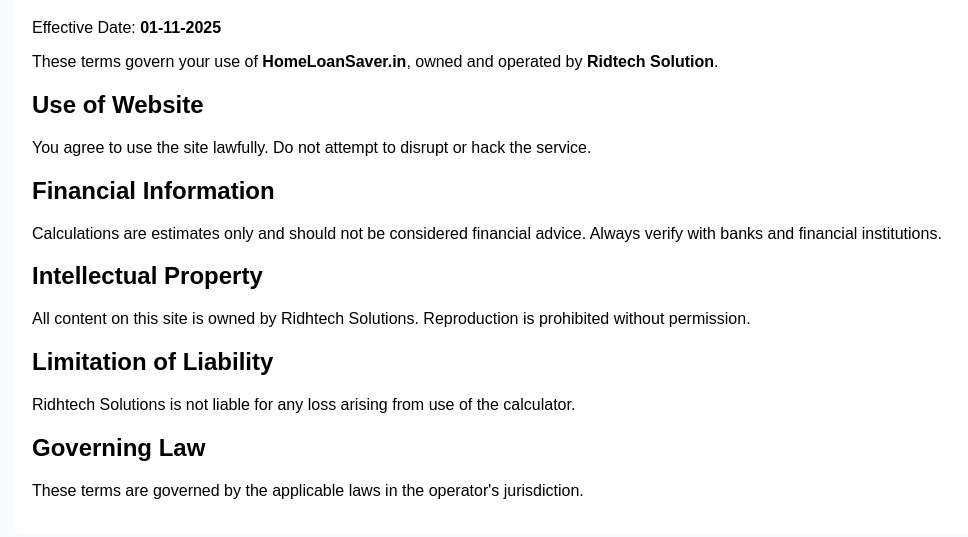
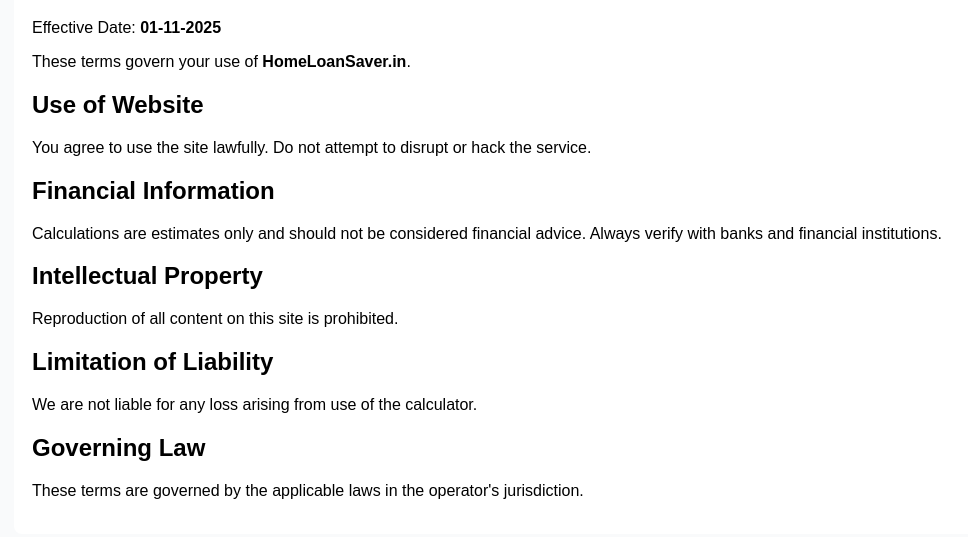
Before and after one commit to nikhilraut9966/homeloan, a plain HTML site: page terms.html in a window 1280 px wide. Shown: the part 97-634 px from the top of the page, without its empty margins (118-1086 px from the left). Drawn offline with Linux system fonts and the light colour scheme.

Commit message:
Update terms and conditions wording and description

```diff
--- a/terms.html
+++ b/terms.html
@@ -4,14 +4,14 @@
   <meta charset="utf-8" />
   <meta name="viewport" content="width=device-width,initial-scale=1" />
   <title>Terms & Conditions - HomeLoanSaver.in</title>
-  <meta name="description" content="Terms and Conditions for HomeLoanSaver.in by Ridtech Solution" />
+  <meta name="description" content="Terms and Conditions for HomeLoanSaver.in " />
   <style>body{font-family:Arial,Helvetica,sans-serif;margin:0;padding:18px;background:#f9fafb}.wrap{max-width:980px;margin:0 auto;background:#fff;padding:18px;border-radius:8px}a{color:#0066cc}</style>
 </head>
 <body>
   <div class="wrap">
     <h1>Terms & Conditions</h1>
     <p>Effective Date: <strong>01-11-2025</strong></p>
-    <p>These terms govern your use of <strong>HomeLoanSaver.in</strong>, owned and operated by <strong>Ridtech Solution</strong>.</p>
+    <p>These terms govern your use of <strong>HomeLoanSaver.in</strong>.</p>
 
     <h2>Use of Website</h2>
     <p>You agree to use the site lawfully. Do not attempt to disrupt or hack the service.</p>
@@ -20,10 +20,10 @@
     <p>Calculations are estimates only and should not be considered financial advice. Always verify with banks and financial institutions.</p>
 
     <h2>Intellectual Property</h2>
-    <p>All content on this site is owned by Ridhtech Solutions. Reproduction is prohibited without permission.</p>
+    <p>Reproduction of all content on this site is prohibited.</p>
 
     <h2>Limitation of Liability</h2>
-    <p>Ridhtech Solutions is not liable for any loss arising from use of the calculator.</p>
+    <p>We are not liable for any loss arising from use of the calculator.</p>
 
     <h2>Governing Law</h2>
     <p>These terms are governed by the applicable laws in the operator's jurisdiction.</p>
```
